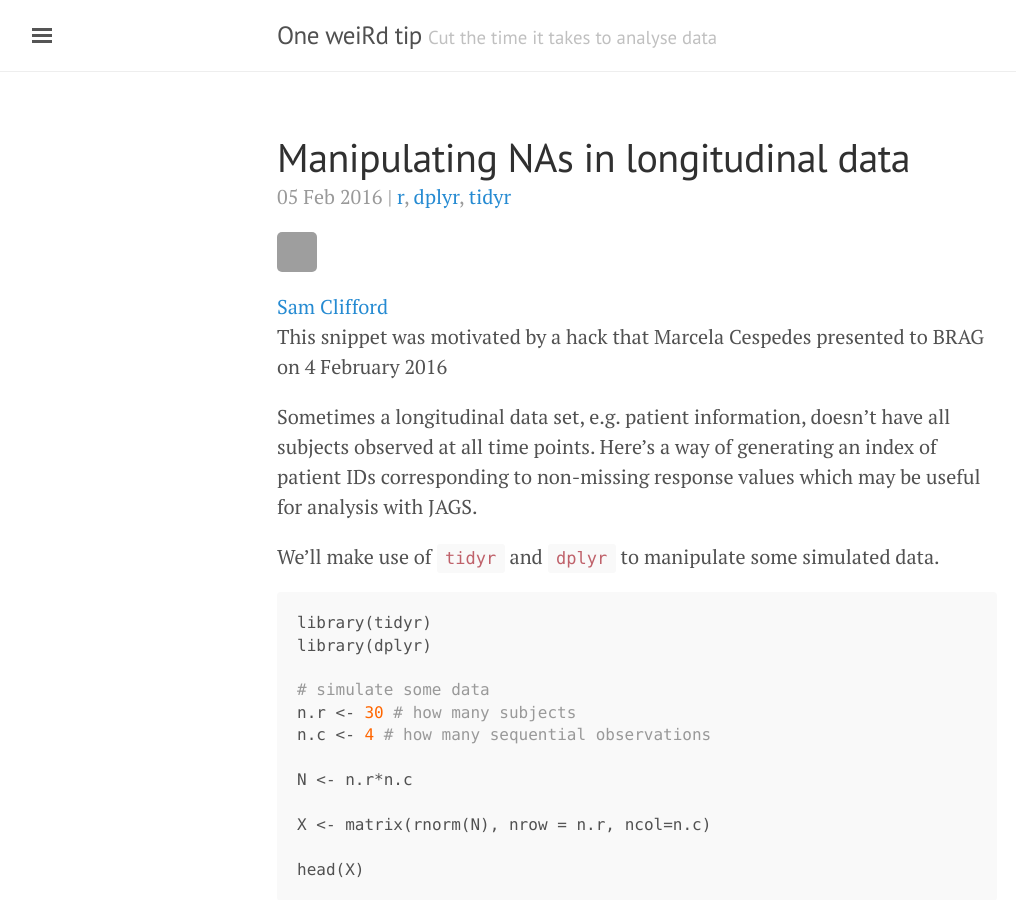
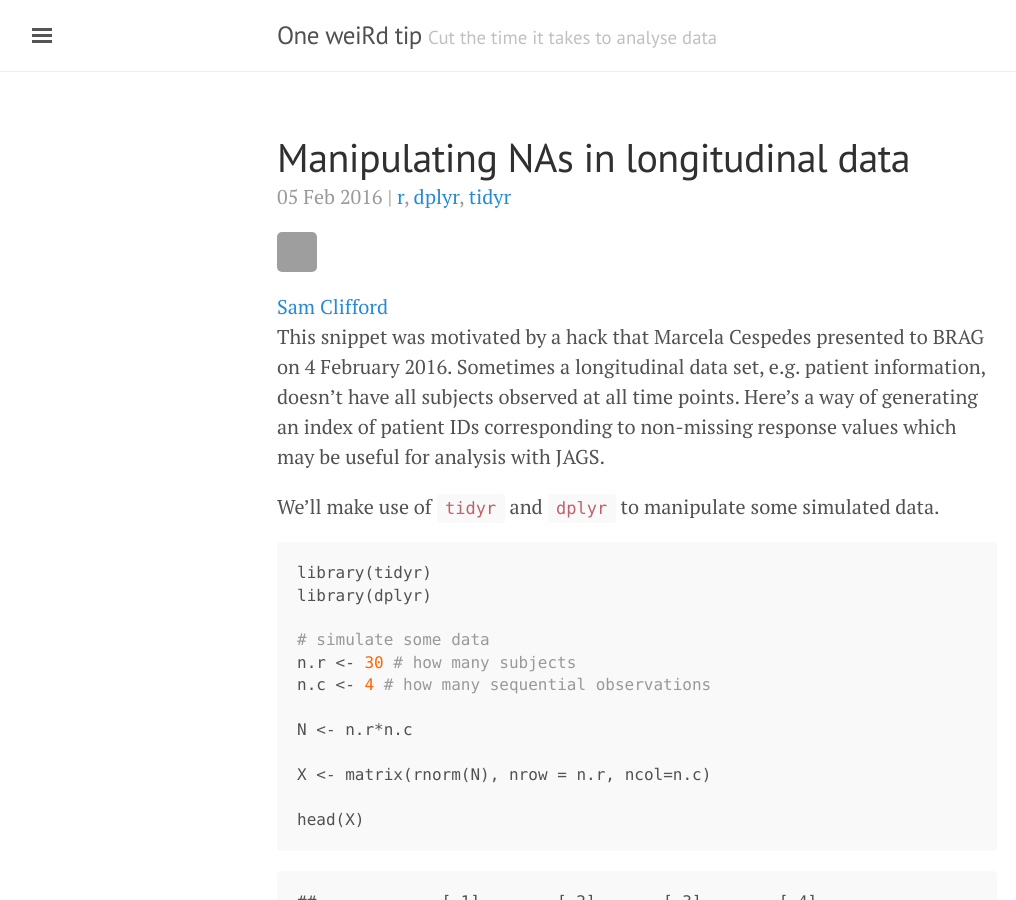
Before and after one commit to bragqut/bragqut.github.io, a Jekyll site: the page built from _posts/2016-02-05-manipulating-nas-in-longitudinal-data.md, in a window 1280 px wide and 900 px high. Shown: the whole window, without its empty margins (3-1019 px from the left). Built offline with Jekyll 4.4.1, drawn with Linux system fonts in a browser that asks for light colours; part of the change alters nothing that is shown; grey boxes are pictures that could not be loaded.

Commit message:
everything gets a read more now due to excerpt chopping first paragraph

````diff
--- a/_posts/2016-02-05-manipulating-nas-in-longitudinal-data.md
+++ b/_posts/2016-02-05-manipulating-nas-in-longitudinal-data.md
@@ -8,12 +8,11 @@ tags:
  - tidyr
 ---
 
-This snippet was motivated by a hack that Marcela Cespedes presented to BRAG on 4 February 2016
-
-Sometimes a longitudinal data set, e.g. patient information, doesn't have all subjects observed at all time points. Here's a way of generating an index of patient IDs corresponding to non-missing response values which may be useful for analysis with JAGS.
+This snippet was motivated by a hack that Marcela Cespedes presented to BRAG on 4 February 2016. Sometimes a longitudinal data set, e.g. patient information, doesn't have all subjects observed at all time points. Here's a way of generating an index of patient IDs corresponding to non-missing response values which may be useful for analysis with JAGS.
 
 We'll make use of `tidyr` and `dplyr` to manipulate some simulated data.
 
+<!---excerpt-break-->
 
 ``` r
 library(tidyr)
````
